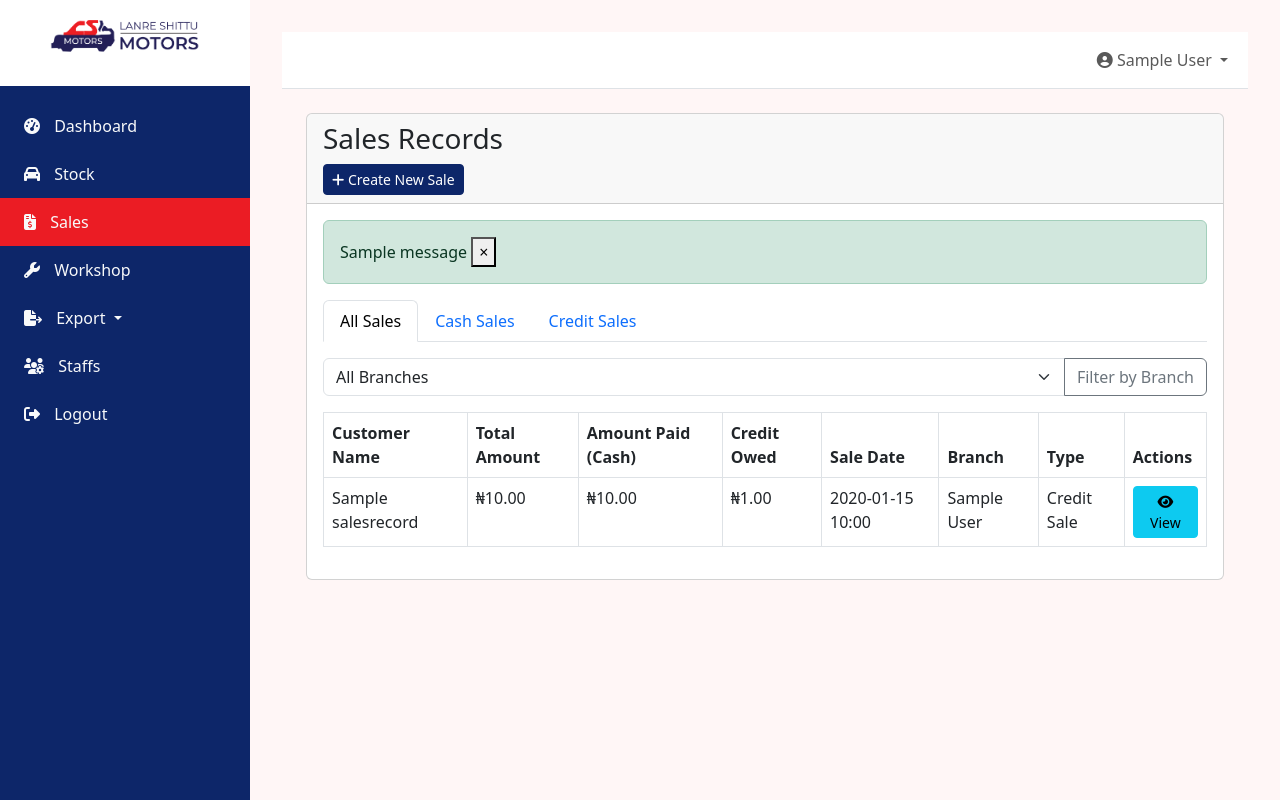
After one commit to boithompson/lsm_portal, a Django app: page /sales/list/ in a window 1280 px wide. The commit adds this page. Run offline with Django 5.2, Linux system fonts and the light colour scheme; a user stored in the database is signed in; tables that the repository leaves empty hold one stand-in row (values such as "Sample post"); one stand-in notice (Sample message) is shown.

Commit message:
added more features to sales records

```diff
--- a/accounts/models.py
+++ b/accounts/models.py
@@ -1,6 +1,7 @@
 import uuid
 from django.contrib.auth.models import AbstractBaseUser, BaseUserManager
 from django.db import models
+from django.urls import reverse
 
 
 def generate_unique_id():
@@ -78,3 +79,6 @@ class Branch(models.Model):
 
     def __str__(self):
         return self.name
+
+    def get_absolute_url_for_sales_list(self):
+        return reverse('store:sales_list_by_branch_filter', kwargs={'branch_pk': self.pk})
--- a/home/templatetags/custom_tags.py
+++ b/home/templatetags/custom_tags.py
@@ -101,3 +101,20 @@ def num_to_words(value):
             result.append(",")
 
     return " ".join(result).strip()
+
+
+@register.simple_tag(takes_context=True)
+def url_replace(context, path=None, **kwargs):
+    """
+    Returns the current URL (or a specified path) with updated GET parameters.
+    Usage: {% url_replace path=request.path page=page_obj.next_page_number category='cash' %}
+    """
+    query = context['request'].GET.copy()
+    for key, value in kwargs.items():
+        query[key] = value
+
+    # Construct the base path
+    base_path = path if path is not None else context['request'].path
+
+    # Reconstruct the URL with the new query string
+    return f"{base_path}?{query.urlencode()}" if query else base_path
--- a/store/urls.py
+++ b/store/urls.py
@@ -9,12 +9,10 @@ urlpatterns = [
     path("stock/export/", views.StockExportView.as_view(), name="stock_export"),
     path("stock/<str:pk>/", views.stock_detail, name="stock_detail"),
     path("sales/", views.sales_dashboard, name="sales_dashboard"),
-    path(
-        "sales/branch/<str:branch_pk>/",
-        views.sales_detail_branch,
-        name="sales_detail_branch",
-    ),
+    path("sales/list/", views.sales_list_by_branch, name="sales_list_by_branch"),
+    path("sales/list/branch/<str:branch_pk>/", views.sales_list_by_branch, name="sales_list_by_branch_filter"),
     path("sales/create/", views.create_sales_record, name="create_sales_record"),
+    path("sales/<str:pk>/", views.SalesRecordDetailView.as_view(), name="sales_record_detail"),
     path("sales/export/", views.SalesExportView.as_view(), name="sales_export"),
     path("stock/central/add/", views.central_add_stock_view, name="central_add_stock"),
     path("stock/central/edit/<str:stock_name>/", views.central_add_stock_view, name="central_edit_stock"),
--- a/store/views.py
+++ b/store/views.py
@@ -2,7 +2,7 @@ from django.shortcuts import render, redirect, get_object_or_404
 from django.contrib.auth.decorators import login_required
 from django.contrib.auth.mixins import LoginRequiredMixin, UserPassesTestMixin
 from .models import Stock, SalesRecord, SalesItem
-from .forms import StockForm, SalesRecordForm, SalesItemFormSet, CentralStockForm # Import CentralStockForm
+from .forms import StockForm, SalesRecordForm, SalesItemFormSet, CentralStockForm, SaleRecordUpdateForm # Import CentralStockForm and SaleRecordUpdateForm
 from .export_forms import StockExportForm, SalesExportForm
 from accounts.models import Branch
 from django.db.models import Q, Sum
@@ -13,6 +13,9 @@ from django.utils import timezone
 from openpyxl import Workbook
 from openpyxl.styles import Font, Border, Side, Alignment
 from django.views import View
+from django.urls import reverse_lazy
+from django.contrib.auth.mixins import AccessMixin
+from decimal import Decimal # Import Decimal for precise calculations
 
 
 @login_required
@@ -224,43 +227,119 @@ def sales_dashboard(request):
         }
         return render(request, "store/sales_overview.html", context)
     else:
-        # Other staff see only their branch's sales records
+        # Other staff see only their branch's sales records, redirect to sales_list_by_branch
+        return redirect("store:sales_list_by_branch")
+
+
+@login_required
+def sales_list_by_branch(request, branch_pk=None):
+    sales_records_queryset = SalesRecord.objects.all()
+    branch = None
+
+    if request.user.access_level in ["admin", "manager"]:
+        if branch_pk:
+            branch = get_object_or_404(Branch, pk=branch_pk)
+            sales_records_queryset = sales_records_queryset.filter(branch=branch)
+        else:
+            # Admins/Managers viewing all sales without a specific branch filter
+            pass
+    else:
+        # Regular sales clerks can only view their branch's sales
         user_branch = request.user.branch
         if not user_branch:
             messages.error(request, "You are not assigned to any branch.")
-            return redirect("home:dashboard")  # Redirect to a safe page
+            return redirect("home:dashboard")
+        branch = user_branch
+        sales_records_queryset = sales_records_queryset.filter(branch=user_branch)
 
-        sales_records = SalesRecord.objects.filter(branch=user_branch).order_by(
-            "-sale_date"
-        )
-        context = {
-            "sales_records": sales_records,
-            "branch_name": user_branch.name,
-            "is_admin_or_manager": False,
-            "can_create_sales": request.user.access_level
-            == "sales",  # Assuming 'sales' is the access_level for sales staff
-        }
-        return render(request, "store/sales_detail.html", context)
+    # Categorize Sales
+    category = request.GET.get("category")
+    if category == "cash":
+        sales_records_queryset = sales_records_queryset.filter(credit_owed=0)
+    elif category == "credit":
+        sales_records_queryset = sales_records_queryset.filter(credit_owed__gt=0)
+
+    sales_records = sales_records_queryset.order_by("-sale_date")
+
+    from django.core.paginator import Paginator
+    paginator = Paginator(sales_records, 20) # Show 20 sales records per page
+    page_number = request.GET.get("page")
+    page_obj = paginator.get_page(page_number)
+
+    context = {
+        "page_obj": page_obj,
+        "branch": branch,
+        "selected_category": category,
+        "can_create_sales": request.user.access_level == "sales",
+        "is_admin_or_manager": request.user.access_level in ["admin", "manager"],
+        "branches": Branch.objects.all() if request.user.access_level in ["admin", "manager"] else [], # For branch filter dropdown
+    }
+    return render(request, "store/sales_list.html", context)
 
 
-@login_required
-def sales_detail_branch(request, branch_pk):
-    branch = get_object_or_404(Branch, pk=branch_pk)
+class SalesRecordDetailView(LoginRequiredMixin, AccessMixin, View):
+    template_name = "store/sales_record_detail.html"
 
-    # Ensure only admin/manager can access this detailed view directly
-    if request.user.access_level not in ["admin", "manager"]:
-        messages.error(
-            request, "You do not have permission to view other branch's sales details."
-        )
-        return redirect("store:sales_dashboard")
+    def dispatch(self, request, *args, **kwargs):
+        if not request.user.is_authenticated:
+            return self.handle_no_permission()
+        return super().dispatch(request, *args, **kwargs)
 
-    sales_records = SalesRecord.objects.filter(branch=branch).order_by("-sale_date")
-    context = {
-        "sales_records": sales_records,
-        "branch_name": branch.name,
-        "is_admin_or_manager": True,
-    }
-    return render(request, "store/sales_detail.html", context)
+    def get(self, request, pk):
+        sales_record = get_object_or_404(SalesRecord, pk=pk)
+        form = SaleRecordUpdateForm(instance=sales_record)
+        context = {
+            "sales_record": sales_record,
+            "form": form,
+            "can_edit": request.user.access_level in ["admin", "manager", "sales"],
+        }
+        return render(request, self.template_name, context)
+
+    def post(self, request, pk):
+        sales_record = get_object_or_404(SalesRecord, pk=pk)
+
+        # Access control for editing
+        if request.user.access_level not in ["admin", "manager", "sales"]:
+            messages.error(request, "You do not have permission to edit this sales record.")
+            return redirect("store:sales_record_detail", pk=pk)
+
+        form = SaleRecordUpdateForm(request.POST, instance=sales_record)
+        if form.is_valid():
+            # Handle "Mark as Paid" button
+            if "mark_as_paid" in request.POST:
+                sales_record.amount_paid_cash = sales_record.total_amount
+                sales_record.credit_owed = Decimal('0.00')
+                messages.success(request, "Sales record marked as paid.")
+            else:
+                # Update fields and recalculate credit_owed
+                new_amount_paid_cash = form.cleaned_data["amount_paid_cash"]
+
+                # Ensure amount_paid_cash does not exceed total_amount
+                if new_amount_paid_cash > sales_record.total_amount:
+                    messages.error(request, "Amount paid cannot exceed total amount.")
+                    form = SaleRecordUpdateForm(instance=sales_record) # Re-initialize form with original data
+                    context = {
+                        "sales_record": sales_record,
+                        "form": form,
+                        "can_edit": request.user.access_level in ["admin", "manager", "sales"],
+                    }
+                    return render(request, self.template_name, context)
+
+                sales_record.amount_paid_cash = new_amount_paid_cash
+                sales_record.credit_owed = sales_record.total_amount - sales_record.amount_paid_cash
+                messages.success(request, "Sales record updated successfully.")
+
+            sales_record.save()
+            return redirect("store:sales_record_detail", pk=pk)
+        else:
+            messages.error(request, "Please correct the errors below.")
+
+        context = {
+            "sales_record": sales_record,
+            "form": form,
+            "can_edit": request.user.access_level in ["admin", "manager", "sales"],
+        }
+        return render(request, self.template_name, context)
 
 
 @login_required
--- /dev/null
+++ b/templates/partials/_messages.html
@@ -0,0 +1,10 @@
+{% if messages %}
+    {% for message in messages %}
+        <div class="alert alert-{{ message.tags }} alert-dismissible fade show" role="alert">
+            {{ message }}
+            <button type="button" class="close" data-dismiss="alert" aria-label="Close">
+                <span aria-hidden="true">&times;</span>
+            </button>
+        </div>
+    {% endfor %}
+{% endif %}
--- /dev/null
+++ b/templates/store/sales_list.html
@@ -0,0 +1,134 @@
+{% extends 'home/base.html' %}
+{% load custom_tags %}
+
+{% block title %}Sales Records{% endblock %}
+
+{% block content %}
+<div class="container-fluid">
+    <div class="row">
+        <div class="col-md-12">
+            <div class="card">
+                <div class="card-header">
+                    <h3 class="card-title">
+                        Sales Records {% if branch %}- {{ branch.name }}{% endif %}
+                    </h3>
+                    <div class="card-tools">
+                        <a href="{% url 'store:create_sales_record' %}" class="btn btn-primary btn-sm">
+                            <i class="fas fa-plus"></i> Create New Sale
+                        </a>
+                    </div>
+                </div>
+                <div class="card-body">
+                    {% include 'partials/_messages.html' %}
+
+                    <div class="mb-3">
+                        <ul class="nav nav-tabs">
+                            <li class="nav-item">
+                                <a class="nav-link {% if not selected_category %}active{% endif %}"
+                                   href="{% if branch %}{% url 'store:sales_list_by_branch_filter' branch_pk=branch.pk %}{% else %}{% url 'store:sales_list_by_branch' %}{% endif %}">All Sales</a>
+                            </li>
+                            <li class="nav-item">
+                                <a class="nav-link {% if selected_category == 'cash' %}active{% endif %}"
+                                   href="{% if branch %}{% url_replace path=request.path branch_pk=branch.pk category='cash' %}{% else %}{% url_replace path=request.path category='cash' %}{% endif %}">Cash Sales</a>
+                            </li>
+                            <li class="nav-item">
+                                <a class="nav-link {% if selected_category == 'credit' %}active{% endif %}"
+                                   href="{% if branch %}{% url_replace path=request.path branch_pk=branch.pk category='credit' %}{% else %}{% url_replace path=request.path category='credit' %}{% endif %}">Credit Sales</a>
+                            </li>
+                        </ul>
+                    </div>
+
+                    {% if is_admin_or_manager %}
+                    <div class="mb-3">
+                        <form method="GET" action="{% url 'store:sales_list_by_branch' %}">
+                            <div class="input-group">
+                                <select name="branch_pk" class="form-select">
+                                    <option value="">All Branches</option>
+                                    {% for b in branches %}
+                                        <option value="{{ b.pk }}" {% if branch and b.pk == branch.pk %}selected{% endif %}>{{ b.name }}</option>
+                                    {% endfor %}
+                                </select>
+                                <button class="btn btn-outline-secondary" type="submit">Filter by Branch</button>
+                            </div>
+                        </form>
+                    </div>
+                    {% endif %}
+
+                    <div class="table-responsive">
+                        <table class="table table-bordered table-hover">
+                            <thead>
+                                <tr>
+                                    <th>Customer Name</th>
+                                    <th>Total Amount</th>
+                                    <th>Amount Paid (Cash)</th>
+                                    <th>Credit Owed</th>
+                                    <th>Sale Date</th>
+                                    <th>Branch</th>
+                                    <th>Type</th>
+                                    <th>Actions</th>
+                                </tr>
+                            </thead>
+                            <tbody>
+                                {% for record in page_obj %}
+                                <tr>
+                                    <td>{{ record.customer_name }}</td>
+                                    <td>₦{{ record.total_amount|floatformat:2 }}</td>
+                                    <td>₦{{ record.amount_paid_cash|floatformat:2 }}</td>
+                                    <td>₦{{ record.credit_owed|floatformat:2 }}</td>
+                                    <td>{{ record.sale_date|date:"Y-m-d H:i" }}</td>
+                                    <td>{{ record.branch.name }}</td>
+                                    <td>
+                                        {% if record.is_credit_sale %}
+                                            <span>Credit Sale</span>
+                                        {% else %}
+                                            <span>Cash Sale</span>
+                                        {% endif %}
+                                    </td>
+                                    <td>
+                                        <a href="{% url 'store:sales_record_detail' pk=record.pk %}" class="btn btn-info btn-sm">
+                                            <i class="fas fa-eye"></i> View
+                                        </a>
+                                    </td>
+                                </tr>
+                                {% empty %}
+                                <tr>
+                                    <td colspan="8">No sales records found.</td>
+                                </tr>
+                                {% endfor %}
+                            </tbody>
+                        </table>
+                    </div>
+
+                    {% if page_obj.has_other_pages %}
+                        <nav aria-label="Page navigation">
+                            <ul class="pagination justify-content-center">
+                                {% if page_obj.has_previous %}
+                                    <li class="page-item">
+                                        <a class="page-link" href="{% url_replace page=page_obj.previous_page_number %}">Previous</a>
+                                    </li>
+                                {% else %}
+                                    <li class="page-item disabled"><span class="page-link">Previous</span></li>
+                                {% endif %}
+                                {% for i in page_obj.paginator.page_range %}
+                                    {% if page_obj.number == i %}
+                                        <li class="page-item active"><span class="page-link">{{ i }}</span></li>
+                                    {% else %}
+                                        <li class="page-item"><a class="page-link" href="{% url_replace page=i %}">{{ i }}</a></li>
+                                    {% endif %}
+                                {% endfor %}
+                                {% if page_obj.has_next %}
+                                    <li class="page-item">
+                                        <a class="page-link" href="{% url_replace page=page_obj.next_page_number %}">Next</a>
+                                    </li>
+                                {% else %}
+                                    <li class="page-item disabled"><span class="page-link">Next</span></li>
+                                {% endif %}
+                            </ul>
+                        </nav>
+                    {% endif %}
+                </div>
+            </div>
+        </div>
+    </div>
+</div>
+{% endblock %}
--- a/templates/store/sales_overview.html
+++ b/templates/store/sales_overview.html
@@ -1,5 +1,6 @@
 {% extends "home/base.html" %}
 {% load static %}
+{% load custom_tags %} {# Added custom_tags load here #}
 
 {% load humanize %}
 {% block title %}Sales Overview{% endblock %}
@@ -53,7 +54,7 @@
                             <div class="text-muted mb-2">
                                 Total Transactions: {{ summary.total_overall_sales }}
                             </div>
-                            <a href="{% url 'store:sales_detail_branch' branch_pk=summary.branch.pk %}" class="btn btn-sm btn-primary mt-2">View Details</a>
+                            <a href="{% url_replace path=summary.branch.get_absolute_url_for_sales_list from_date=from_date to_date=to_date %}" class="btn btn-sm btn-primary mt-2">View Details</a>
                         </div>
                         <div class="col-auto">
                             <i class="fas fa-store fa-2x text-gray-300"></i>
```
Also changed, not shown: store/forms.py (+28 -0 lines), store/models.py (+12 -0 lines), templates/store/sales_record_detail.html (added, +103 -0 lines).
